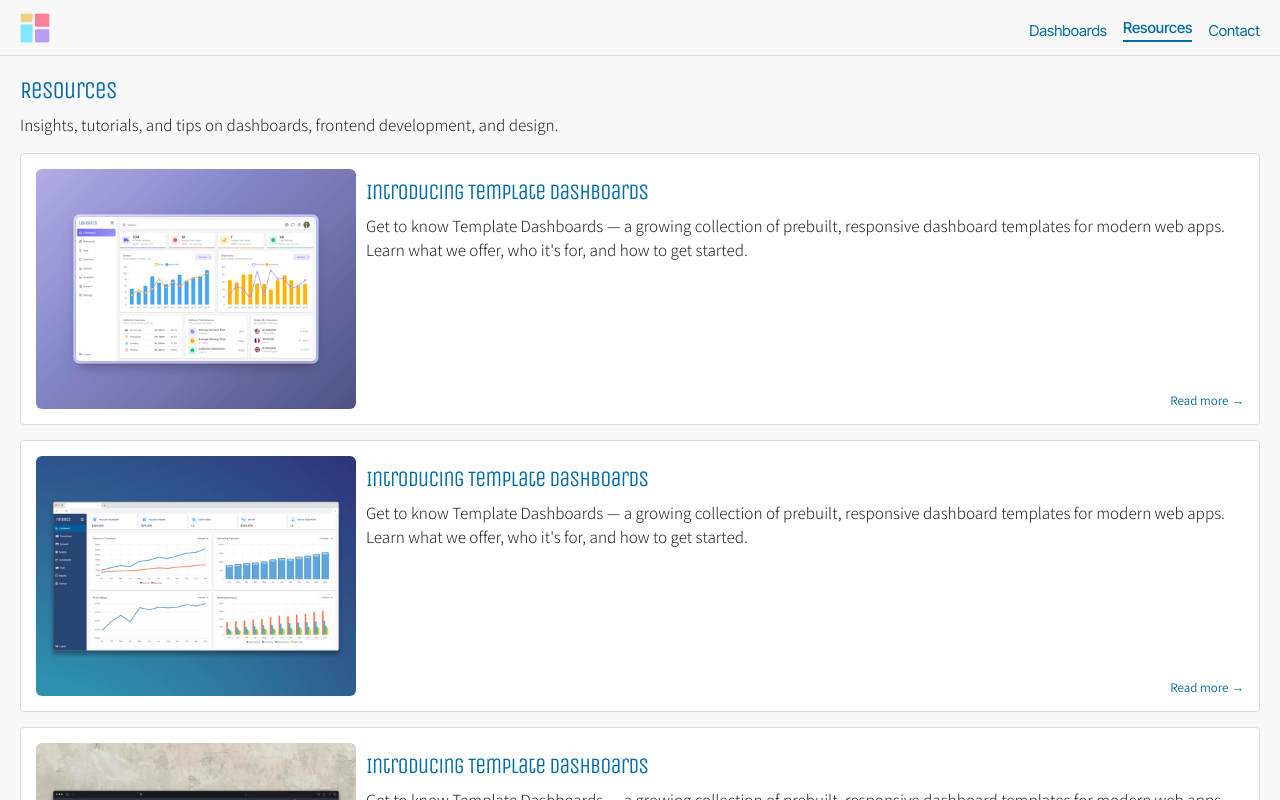
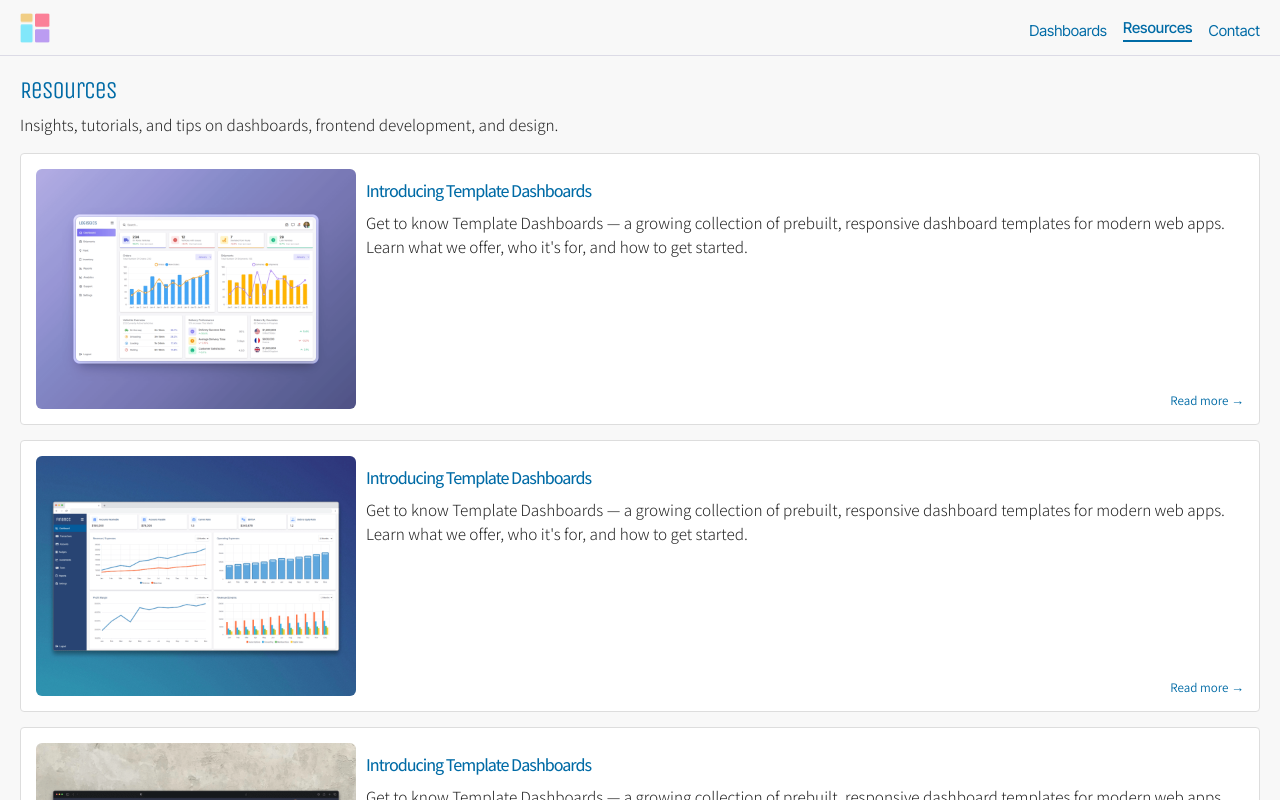
Before and after one commit to joseph-johnson27001/dashboard-website, a Vue app: page /resources in a window 1280 px wide. Shown: the top 800 px of the page. Built offline with nearby package versions, Linux system fonts and the light colour scheme.

Commit message:
Updated post and resources

```diff
--- a/src/views/PostPage.vue
+++ b/src/views/PostPage.vue
@@ -76,12 +76,11 @@ export default {
 }
 
 .post-title {
-  font-size: 22px;
+  font-size: 18px;
+  margin-bottom: 5px;
   font-weight: 500;
   color: #006ba6;
-  margin-bottom: 0px;
   margin-top: 10px;
-  font-family: "Unica One", cursive;
   letter-spacing: -1px;
 }
 
--- a/src/views/ResourcesPage.vue
+++ b/src/views/ResourcesPage.vue
@@ -142,9 +142,8 @@ h1 {
 }
 
 .article-content h2 {
-  font-family: "Unica One", cursive;
-  font-size: 22px;
-  margin-bottom: 10px;
+  font-size: 18px;
+  margin-bottom: 5px;
   font-weight: 500;
   color: #006ba6;
   margin-top: 10px;
```
